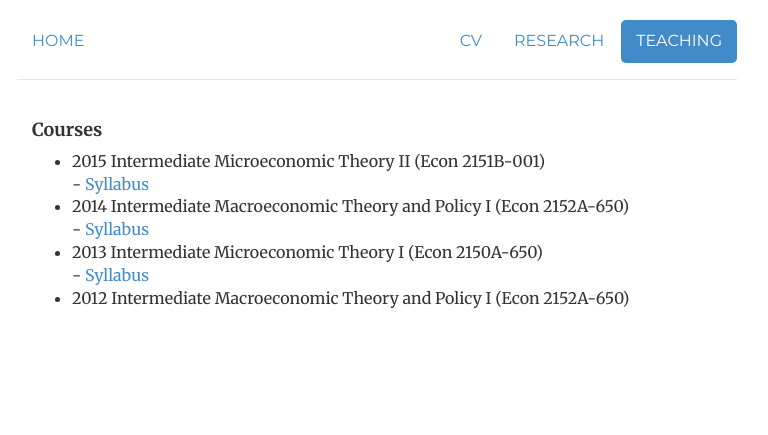
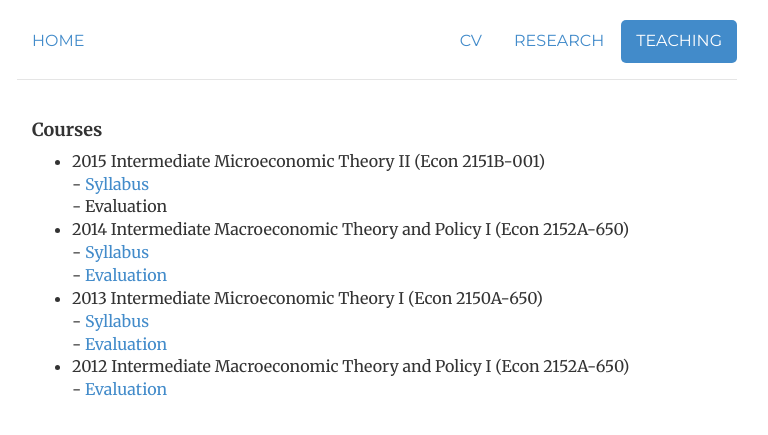
Before and after one commit to morihiroaki/morihiroaki.github.io, a Jekyll site: the page built from teaching.html, in a window 1280 px wide. Shown: the top 435 px of the page, without its empty margins (263-1031 px from the left). Built offline with Jekyll 4.4.1, drawn with Linux system fonts in a browser that asks for light colours.

Commit message:
Update teaching.html

```diff
--- a/teaching.html
+++ b/teaching.html
@@ -11,11 +11,15 @@ description:
 <ul style="list-style-type:disc">
   <li>2015 Intermediate Microeconomic Theory II (Econ 2151B-001)</li>
     <dd>- <a href="/files/2151_2015S_syllabus.pdf" title="Syllabus">Syllabus</a></dd>
+    <dd>- Evaluation</dd>
   <li>2014 Intermediate Macroeconomic Theory and Policy I (Econ 2152A-650)</li>
     <dd>- <a href="/files/2152_2014S_syllabus.pdf" title="Syllabus">Syllabus</a></dd>
+    <dd>- <a href="/files/2152_2014S_evaluation.pdf" title="Evaluation">Evaluation</a></dd>
   <li>2013 Intermediate Microeconomic Theory I (Econ 2150A-650)</li>
     <dd>- <a href="/files/2150_2013S_syllabus.pdf" title="Syllabus">Syllabus</a></dd>
+    <dd>- <a href="/files/2150_2013S_evaluation.pdf" title="Evaluation">Evaluation</a></dd>
   <li>2012 Intermediate Macroeconomic Theory and Policy I (Econ 2152A-650)</li>
+    <dd>- <a href="/files/2152_2012S_evaluation.pdf" title="Evaluation">Evaluation</a></dd>
 </ul>
 </div>
   <!--/div-->
```
